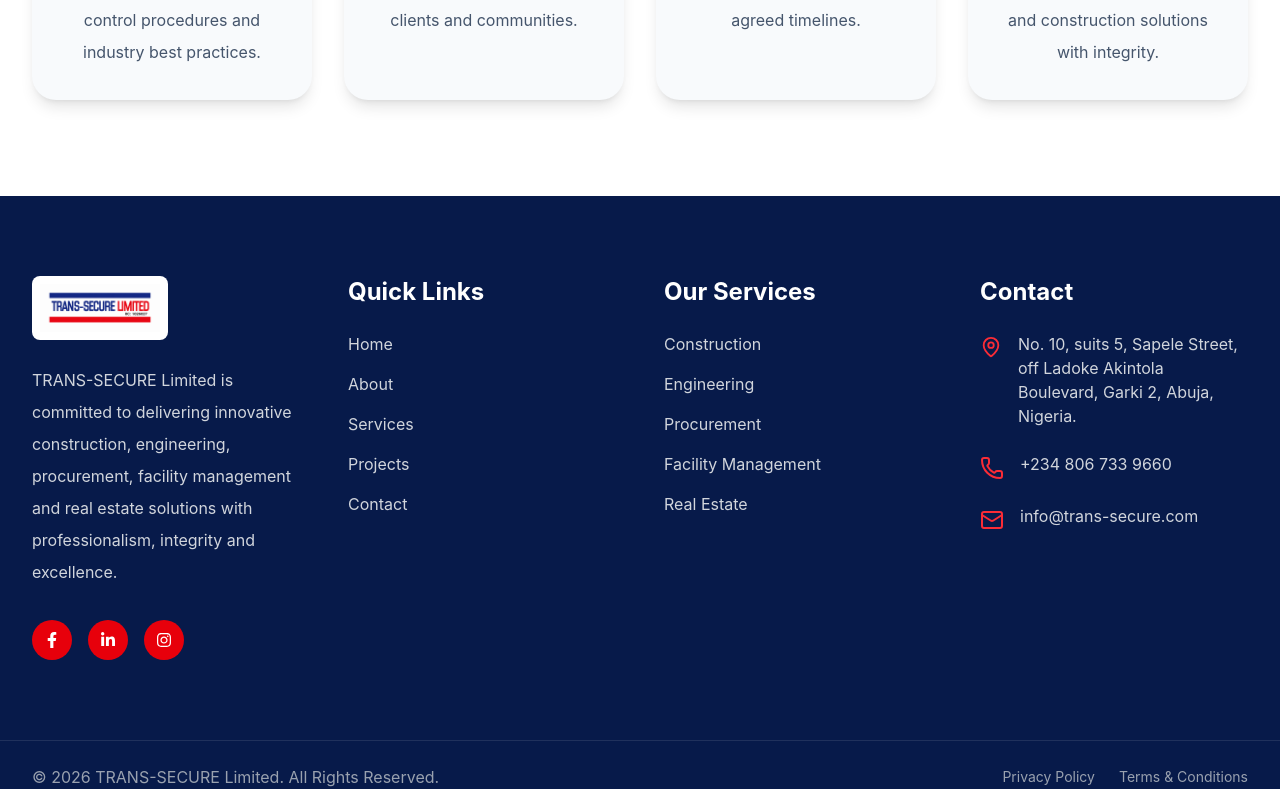
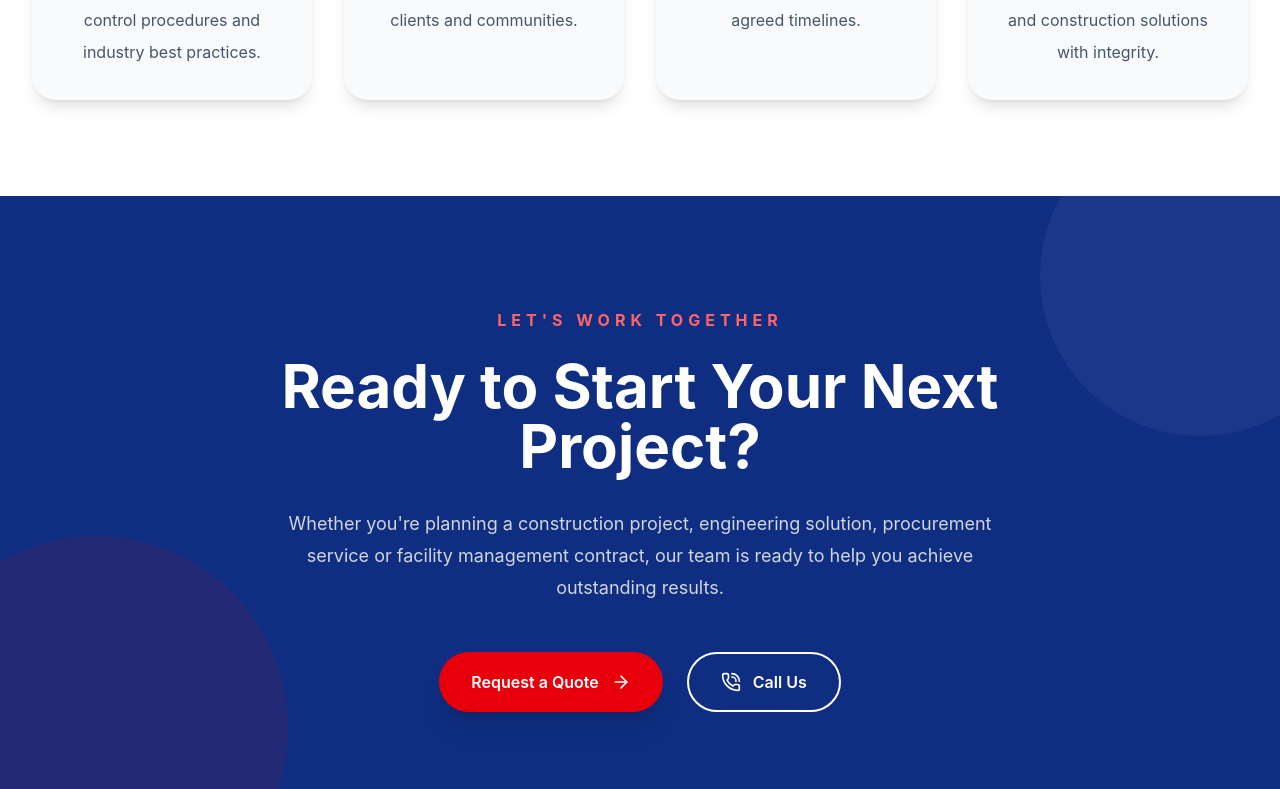
Before and after one commit to Anasbashir0/TRANS-SECURE-WEBSITE, a React (Vite) app: page /projects in a window 1280 px wide. Shown: the part 2850-3639 px from the top of the page. Built offline with nearby package versions, Linux system fonts and the light colour scheme.

Commit message:
Complete Projects page

```diff
--- a/src/pages/Projects.jsx
+++ b/src/pages/Projects.jsx
@@ -6,6 +6,8 @@
 import ProjectsGrid from "../components/ProjectsGrid";
 
 import ProjectStandards from "../components/ProjectStandards";
+
+import CTASection from "../components/CTASection";
 
 
 function Projects() {
@@ -20,6 +22,7 @@
       <FeaturedProject />
       <ProjectsGrid />
       <ProjectStandards />
+      <CTASection />
     </>
   );
 }
```
